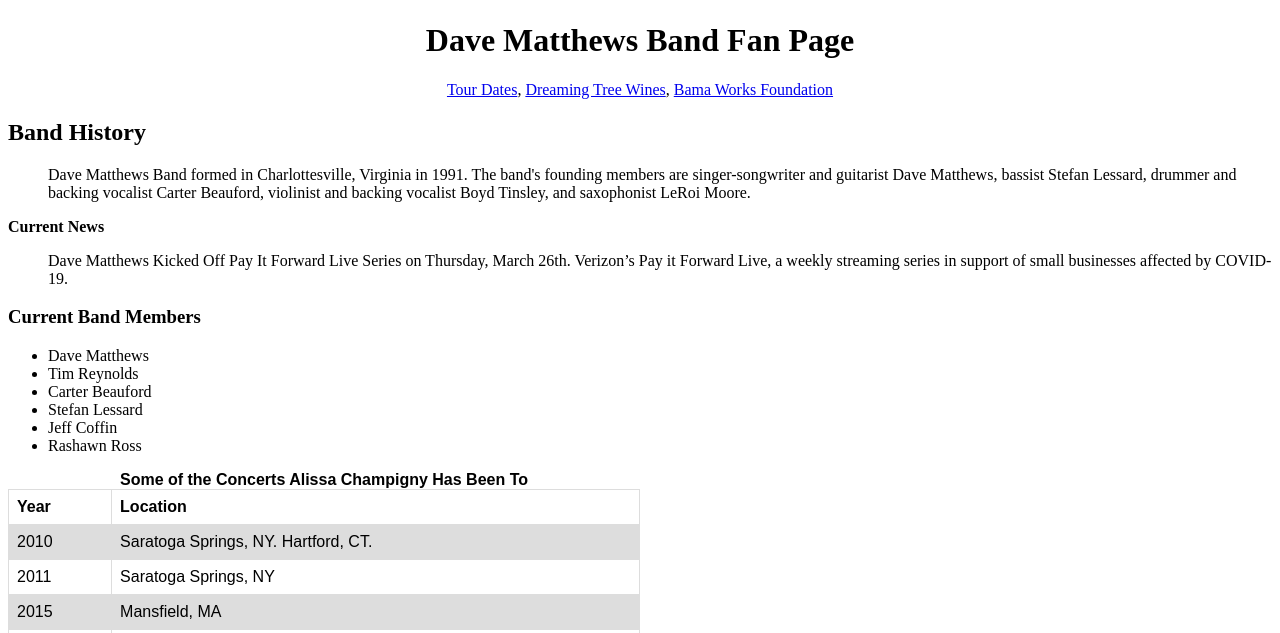
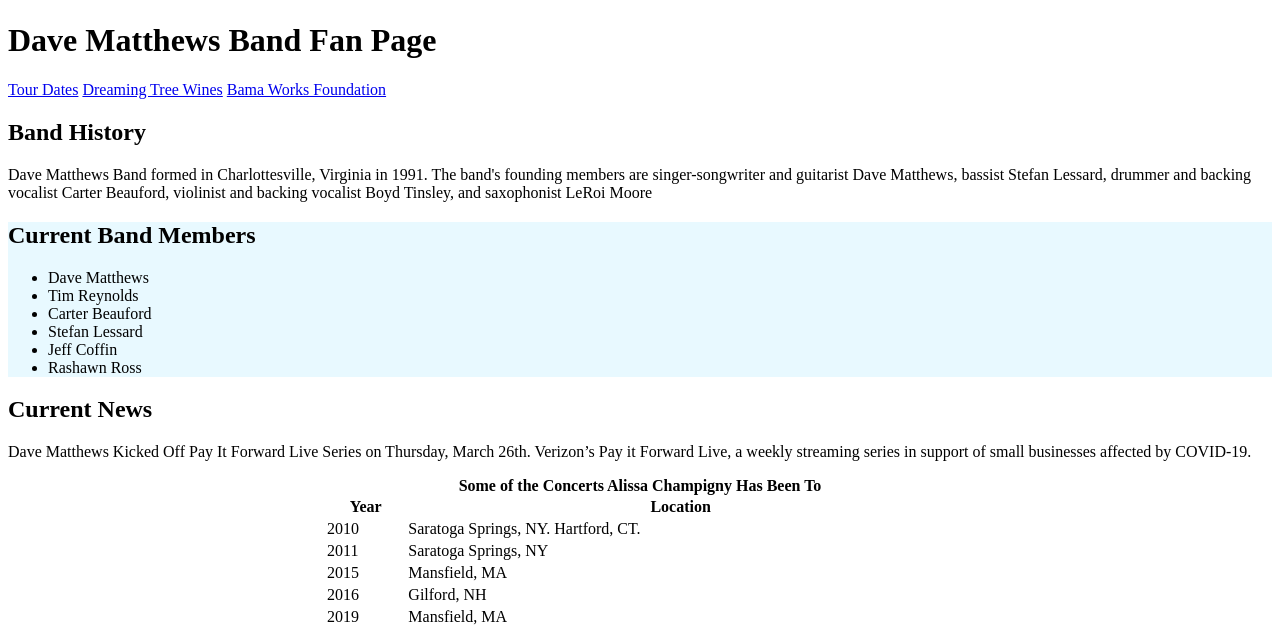
Before and after one commit to achampigny4/fanpage, a plain HTML site: page index.html in a window 1280 px wide. Shown: the part 311-944 px from the top of the page. Drawn offline with Linux system fonts and the light colour scheme.

Commit message:
css branch

```diff
--- a/index.html
+++ b/index.html
@@ -1,68 +1,40 @@
 <!DOCTYPE html>
-<html lang="eng">
+<html lang="en">
 
 <head>
-  <meta charset="UTF-8" />
-
-  <title>DMB Fan Page</title>
-
-  <link rel="shortcut icon" type="image/png"
-    href="https://www.hiltonparkband.com/wp-content/uploads/2018/09/cropped-guitar-favicon-300x300.png">
-
-  <style>
-    table {
-      font-family: arial, sans-serif;
-      border-collapse: collapse;
-      width: 100%;
-    }
-
-    td,
-    th {
-      border: 1px solid #dddddd;
-      text-align: left;
-      padding: 8px;
-    }
-
-    tr:nth-child(even) {
-      background-color: #dddddd;
-    }
-  </style>
+    <title>CSS Template</title>
+    <meta charset="utf-8">
+    <meta name="viewport" content="width=device-width, initial-scale=1">
+    <link rel="stylesheet" type="text/css" href="fanpage.css">
 </head>
 
 <body>
+    <div class="header">
         <center>
-    <img src="https://www.davematthewsband.com/wp-content/uploads/2019/06/RODRIGO_8174.jpg" alt="Live Show Picture">
+            <img src="https://www.davematthewsband.com/wp-content/uploads/2019/06/RODRIGO_8174.jpg"
+                alt="Live Show Picture">
+        </center>
+        <h1>Dave Matthews Band Fan Page</h1>
+        <div class="topnav">
+            <a href="https://www.davematthewsband.com/tours/" target="_blank">Tour Dates</a></li>
 
-    <h1>Dave Matthews Band Fan Page</h1>
+            <a href="https://www.dreamingtreewines.com/" target="_blank">Dreaming Tree Wines</a></li>
 
-    <p>
-      <a href="https://www.davematthewsband.com/tours/" target="_blank">Tour Dates</a>,
+            <a href="https://www.davematthewsband.com/bamaworks/" target="_blank">Bama Works Foundation</a></li>
+        </div>
+    </div>
 
-      <a href="https://www.dreamingtreewines.com/" target="_blank">Dreaming Tree Wines</a>,
+    <div class="row">
+        <div class="column" style="background-color: white;">
+            <h2> Band History</h2>
+            <P>Dave Matthews Band formed in Charlottesville, Virginia in 1991. The band's founding members are
+                singer-songwriter and guitarist Dave Matthews, bassist Stefan Lessard, drummer and backing vocalist
+                Carter Beauford, violinist and backing vocalist Boyd Tinsley, and saxophonist LeRoi Moore</p>
+        </div>
+        <div class="column" style="background-color: rgba(231, 249, 255, 0.945)">
+            <h2> Current Band Members</h2>
 
-      <a href="https://www.davematthewsband.com/bamaworks/" target="_blank">Bama Works Foundation</a>
-    </p>
-  </center>
-
-  <h2>Band History</h2>
-
-  <p style="margin-left: 40px">
-    Dave Matthews Band formed in Charlottesville, Virginia in 1991.
-    The band's founding members are singer-songwriter and guitarist Dave Matthews,
-    bassist Stefan Lessard, drummer and backing vocalist Carter Beauford,
-    violinist and backing vocalist Boyd Tinsley, and saxophonist LeRoi Moore.
-  </p>
-
-  <p><strong>Current News</strong></p>
-
-  <p style="margin-left: 40px">
-    Dave Matthews Kicked Off Pay It Forward Live Series on Thursday, March 26th.
-    Verizon’s Pay it Forward Live, a weekly streaming series in support of small businesses affected by COVID-19.
-  </p>
-
-  <h3> Current Band Members</h3>
-
-  <ul>
+            <ul class="b">
                 <li>Dave Matthews</li>
 
                 <li>Tim Reynolds</li>
@@ -74,9 +46,19 @@
                 <li>Jeff Coffin</li>
 
                 <li>Rashawn Ross</li>
-  </ul>
+                </ul2>
+        </div>
 
+        <div class="column" style="background-color:white">
+            <h2>Current News</h2>
+            <p>Dave Matthews Kicked Off Pay It Forward Live Series on Thursday, March 26th. Verizon’s Pay it Forward
+                Live, a weekly streaming series in support of small businesses affected by COVID-19.
+            </p>
+        </div>
+    </div>
 
+    <div class="footer">
+        <center>
             <table style="width:50%">
                 <caption><strong>Some of the Concerts Alissa Champigny Has Been To</strong></caption>
                 <tr>
@@ -104,18 +86,24 @@
                     <td>Mansfield, MA</td>
                 </tr>
             </table>
+        </center>
+    </div>
 
+    <div class="videos" style="background-color:rgba(231, 249, 255, 0.945)">
         <center>
             <h4>DMB Live</h4>
 
-    <iframe width="727" height="409" src="https://www.youtube.com/embed/aFLV96mWirM" alt="Concert Video" frameborder="0"
-      allow="accelerometer; autoplay; encrypted-media; gyroscope; picture-in-picture" allowfullscreen>
+            <iframe width="727" height="409" src="https://www.youtube.com/embed/aFLV96mWirM" alt="Concert Video"
+                frameborder="0" allow="accelerometer; autoplay; encrypted-media; gyroscope; picture-in-picture"
+                allowfullscreen>
             </iframe>
 
             <iframe width="674.5" height="240" src="https://www.youtube.com/embed/Tp184c5U3As" alt="Concert Video"
-      frameborder="0" allow="accelerometer; autoplay; encrypted-media; gyroscope; picture-in-picture" allowfullscreen>
+                frameborder="0" allow="accelerometer; autoplay; encrypted-media; gyroscope; picture-in-picture"
+                allowfullscreen>
             </iframe>
         </center>
+    </div>
 </body>
 
 </html>
```
Lines whose indentation alone changed are shown as unchanged.
